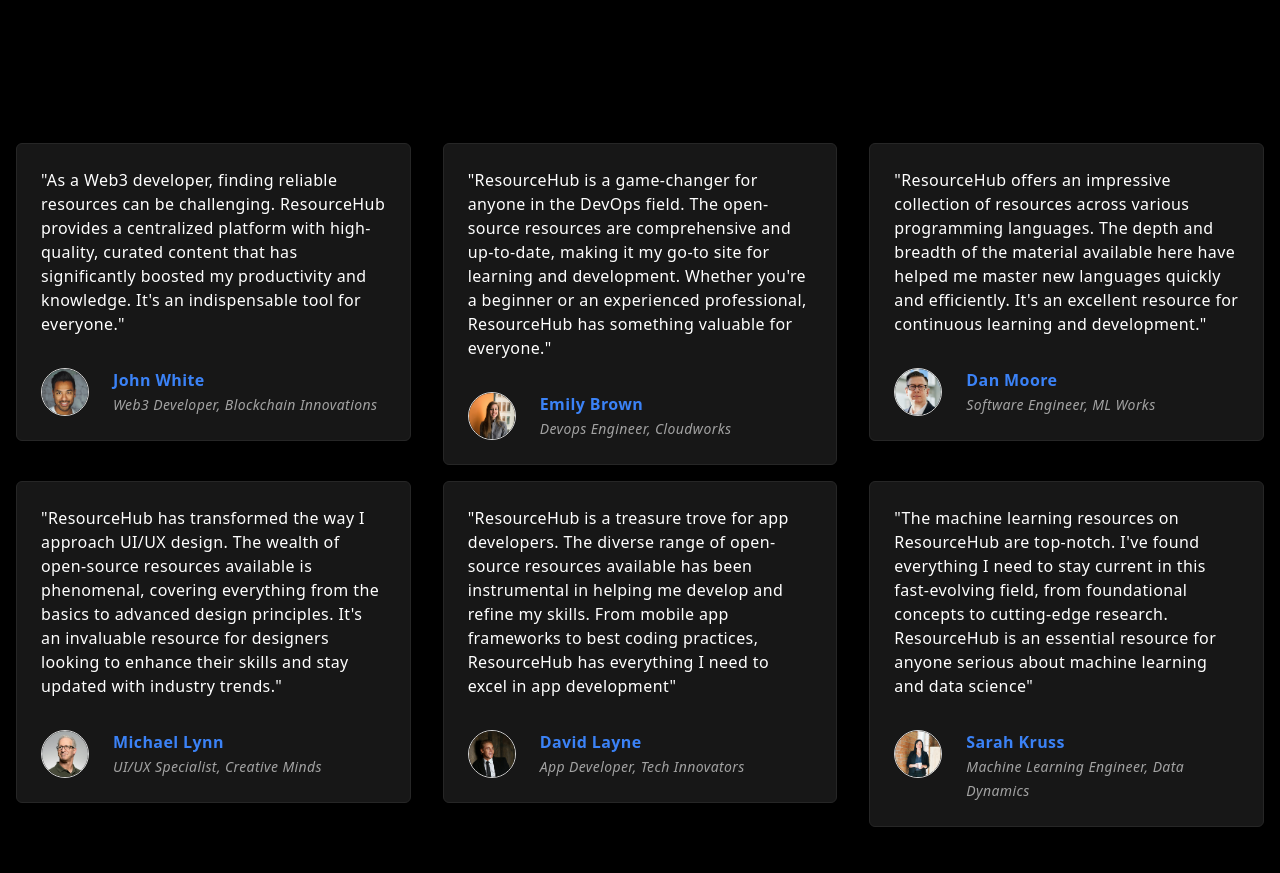
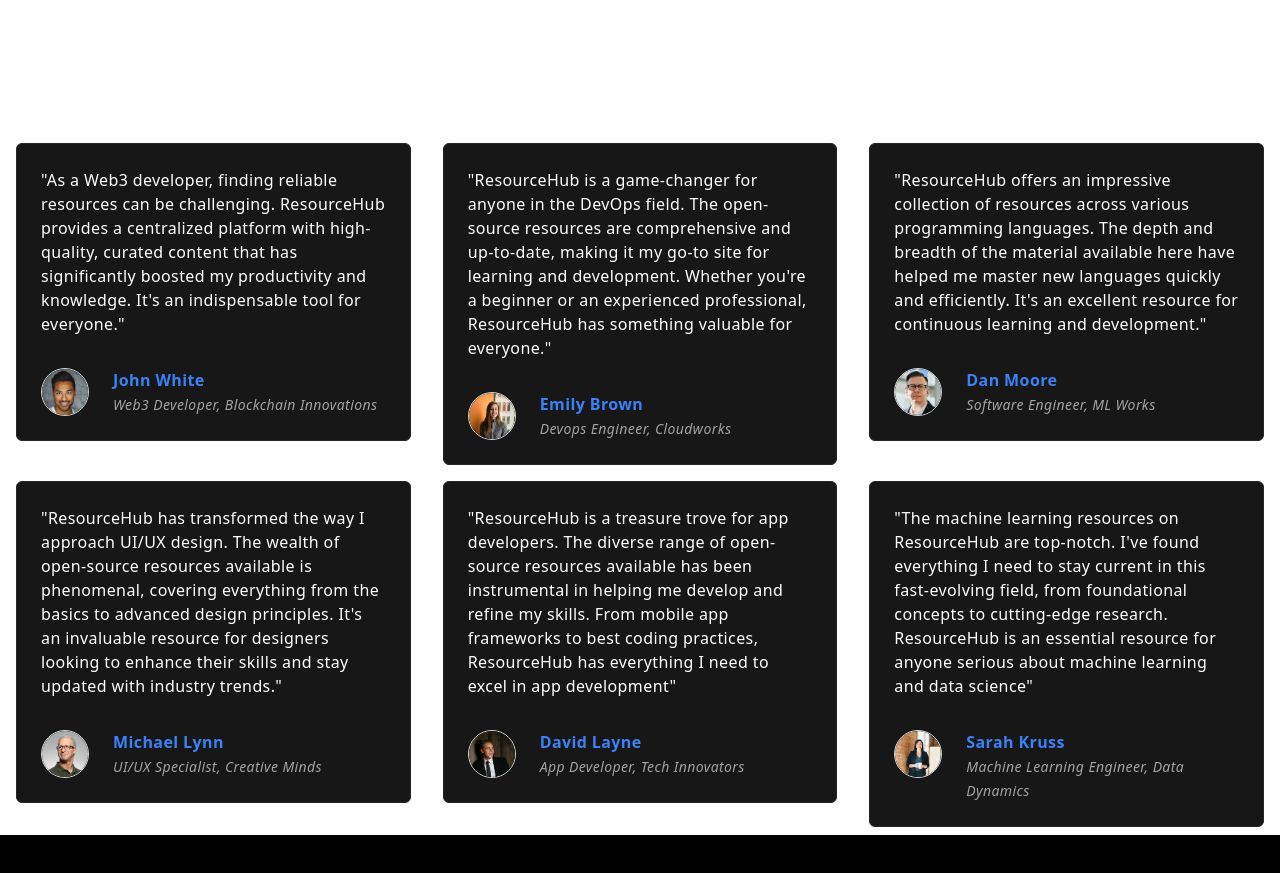
Before and after one commit to jfmartinz/ResourceHub, a website: page website/index.html in a window 1280 px wide. Shown: the part 2000-2873 px from the top of the page. Drawn offline with nearby package versions, Linux system fonts and the light colour scheme; no server answers; animation ran at ten frames a second.

Commit message:
fix testimonial bug

```diff
--- a/website/index.html
+++ b/website/index.html
@@ -114,14 +114,14 @@
 
 
     <!-- Testimonials -->
-    <div id="testimonials" class="mt-96 mb-40 tracking-wide">
+    <div id="testimonials" class="mt-96 mb-40 tracking-wide light-mode">
         <h2
             class="text-3xl sm:text-5xl lg:text-7xl text-center my-10 lg:my-20 bg-gradient-to-r from-blue-100 to-blue-600 font-semibold text-transparent bg-clip-text mb-40 h-auto leading-tight sm:leading-none">
             Testimonials
         </h2>
-        <div class="mt-40 flex flex-wrap justify-center">
+        <div class="mt-40 flex flex-wrap justify-center ">
             <!-- Testimonial item -->
-            <div class="w-full sm:w-1/2 lg:w-1/3 px-4 py-2">
+            <div class="w-full sm:w-1/2 lg:w-1/3 px-4 py-2 light-mode">
                 <div class="bg-neutral-900 rounded-md p-6 text-md border border-neutral-800 font-thin">
                     <p class="text-white">"As a Web3 developer, finding reliable resources can be challenging.
                         ResourceHub provides a centralized platform with high-quality, curated content that has
@@ -138,7 +138,7 @@
                     </div>
                 </div>
             </div>
-            <div class="w-full sm:w-1/2 lg:w-1/3 px-4 py-2">
+            <div class="w-full sm:w-1/2 lg:w-1/3 px-4 py-2 light-mode">
                 <div class="bg-neutral-900 rounded-md p-6 text-md border border-neutral-800 font-thin">
                     <p class="text-white">"ResourceHub is a game-changer for anyone in the DevOps field. The open-source
                         resources are comprehensive and up-to-date, making it my go-to site for learning and
@@ -155,7 +155,7 @@
                     </div>
                 </div>
             </div>
-            <div class="w-full sm:w-1/2 lg:w-1/3 px-4 py-2">
+            <div class="w-full sm:w-1/2 lg:w-1/3 px-4 py-2 light-mode">
                 <div class="bg-neutral-900 rounded-md p-6 text-md border border-neutral-800 font-thin">
                     <p class="text-white">"ResourceHub offers an impressive collection of resources across various
                         programming languages. The depth and breadth of the material available here have helped me
@@ -171,7 +171,7 @@
                     </div>
                 </div>
             </div>
-            <div class="w-full sm:w-1/2 lg:w-1/3 px-4 py-2">
+            <div class="w-full sm:w-1/2 lg:w-1/3 px-4 py-2 light-mode">
                 <div class="bg-neutral-900 rounded-md p-6 text-md border border-neutral-800 font-thin">
                     <p class="text-white">"ResourceHub has transformed the way I approach UI/UX design. The wealth of
                         open-source resources available is phenomenal, covering everything from the basics to advanced
@@ -188,7 +188,7 @@
                     </div>
                 </div>
             </div>
-            <div class="w-full sm:w-1/2 lg:w-1/3 px-4 py-2">
+            <div class="w-full sm:w-1/2 lg:w-1/3 px-4 py-2 light-mode">
                 <div class="bg-neutral-900 rounded-md p-6 text-md border border-neutral-800 font-thin">
                     <p class="text-white">"ResourceHub is a treasure trove for app developers. The diverse range of
                         open-source resources available has been instrumental in helping me develop and refine my
@@ -205,7 +205,7 @@
                     </div>
                 </div>
             </div>
-            <div class="w-full sm:w-1/2 lg:w-1/3 px-4 py-2">
+            <div class="w-full sm:w-1/2 lg:w-1/3 px-4 py-2 light-mode">
                 <div class="bg-neutral-900 rounded-md p-6 text-md border border-neutral-800 font-thin">
                     <p class="text-white">"The machine learning resources on ResourceHub are top-notch. I've found
                         everything I need to stay current in this fast-evolving field, from foundational concepts to
```
